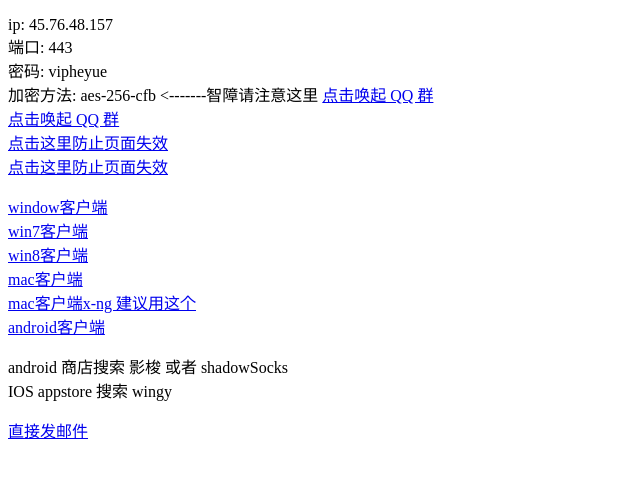
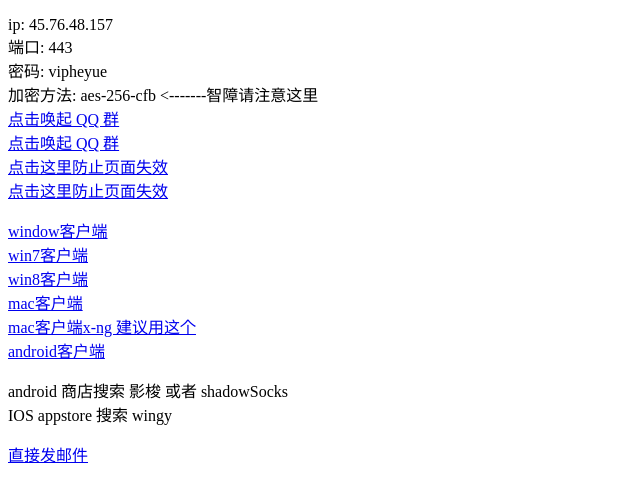
Before and after one commit to vipheyue/ss.githb.io, a plain HTML site: page index.html in a window 1280 px wide. Shown: the whole page, without its empty margins (0-640 px from the left). Drawn offline with Linux system fonts and the light colour scheme.

Commit message:
Update index.html

```diff
--- a/index.html
+++ b/index.html
@@ -11,7 +11,7 @@ ip:     45.76.48.157 <br />
 
 密码:  vipheyue <br />
 
-加密方法: aes-256-cfb  <-------智障请注意这里
+加密方法: aes-256-cfb  <-------智障请注意这里<br />
 
 
  <a href=https://jq.qq.com/?_wv=1027&k=4AUmkqT >点击唤起 QQ 群</a><br />
```
